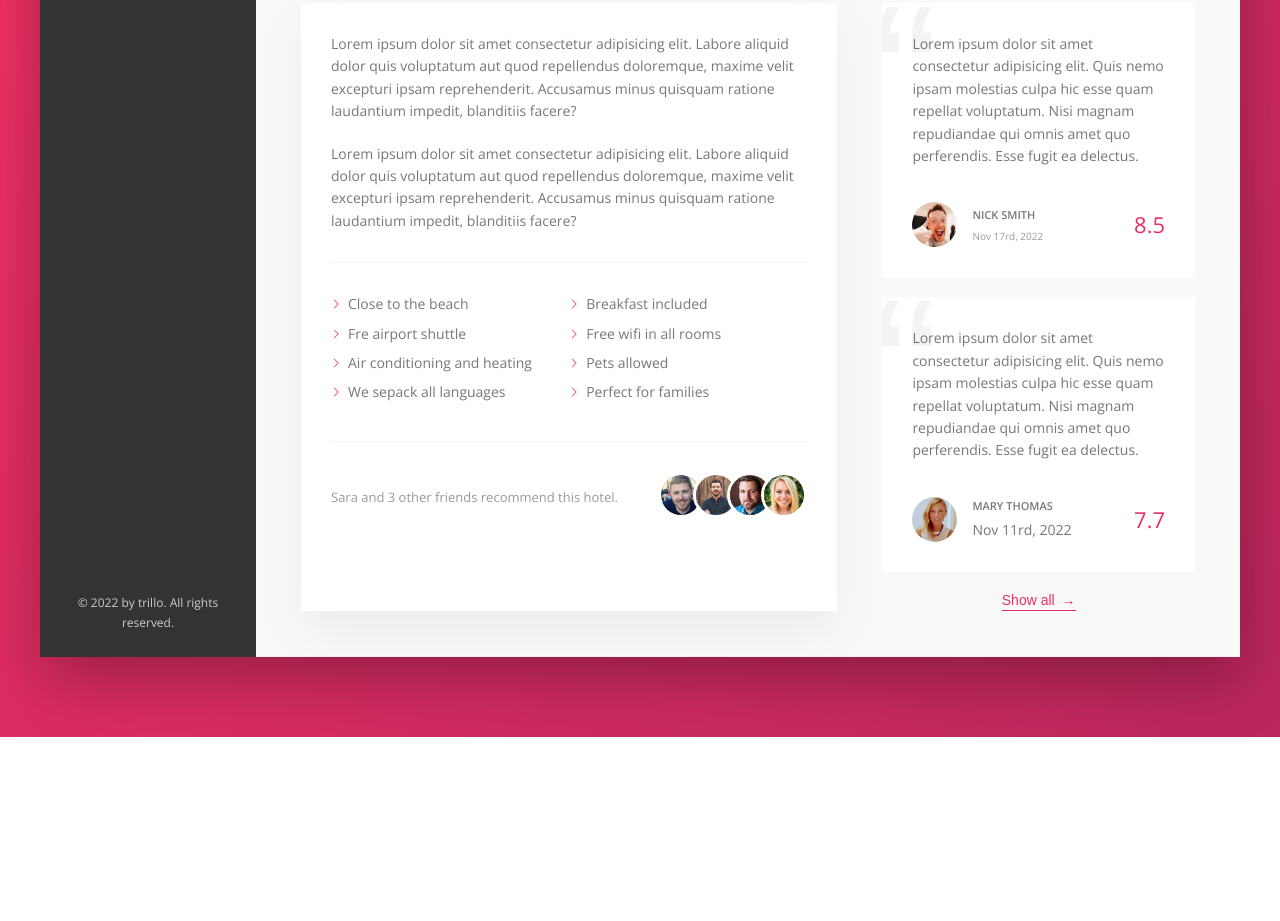
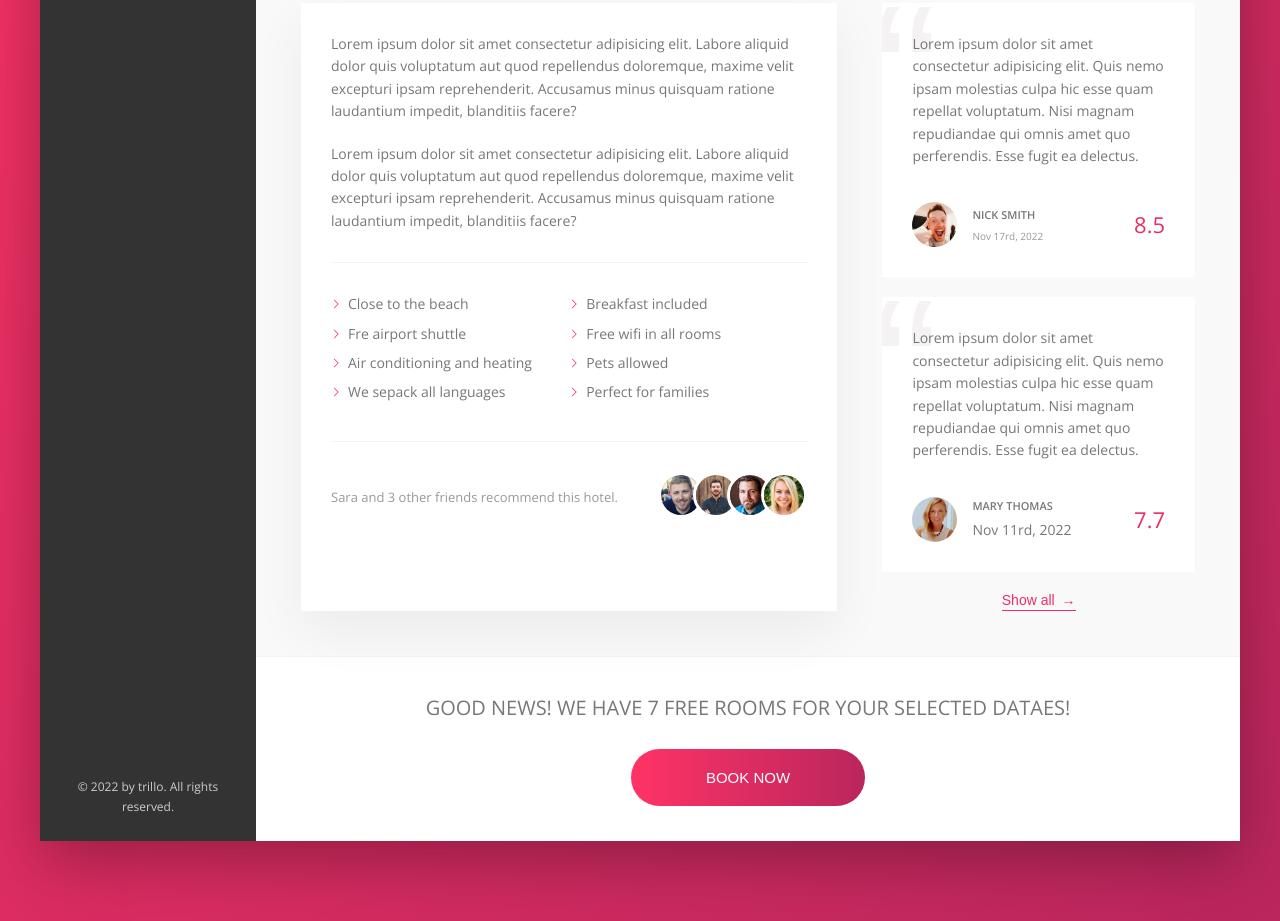
Before and after one commit to DeltaLF/Udemy-Advanced-CSS-and-Sass, a website: page Trillo_project/index.html in a window 1280 px wide. Shown: the part 644-1565 px from the top of the page. Before the commit the page ends 1381 px from the top, so only its background shows below. Drawn offline with nearby package versions, Linux system fonts and the light colour scheme.

Commit message:
trillo view bottom cta

```diff
--- a/Trillo_project/index.html
+++ b/Trillo_project/index.html
@@ -242,6 +242,15 @@
               <button class="btn-inline">Show all <span>&rarr;</span></button>
             </div>
           </div>
+          <div class="cta">
+            <h2 class="cta__book-now">
+              Good news! We have 7 free rooms for your selected dataes!
+            </h2>
+            <button class="btn">
+              <span class="btn__visible">Book now</span>
+              <span class="btn__invisible">Only 4 rooms left</span>
+            </button>
+          </div>
         </main>
       </div>
     </div>
--- a/Trillo_project/sass/components/_view.scss
+++ b/Trillo_project/sass/components/_view.scss
@@ -243,3 +243,67 @@
     z-index: 1;
   }
 }
+
+////////////////////////////////
+// CALL TO ACTION
+.cta {
+  padding: 3.5rem 0;
+  text-align: center;
+  &__book-now {
+    font-size: 2rem;
+    font-weight: 300;
+    text-transform: uppercase;
+    margin-bottom: 2.5rem;
+  }
+}
+
+.btn {
+  font-size: 1.5rem;
+  font-weight: 300;
+  text-transform: uppercase;
+  border-radius: 100px;
+  border: none;
+  position: relative;
+  overflow: hidden; // hide invisible span
+  background-image: linear-gradient(
+    to right,
+    var(--color-primary-light),
+    var(--color-primary-dark)
+  );
+  color: #fff;
+  cursor: pointer;
+
+  & > * {
+    // move duplicated code here
+    display: inline-block;
+    height: 100%;
+    width: 100%;
+    transition: all 0.2s;
+  }
+  &__visible {
+    padding: 2rem 7.5rem;
+  }
+  &__invisible {
+    position: absolute;
+    padding: 2rem;
+    left: 0;
+    top: -100%;
+  }
+  &:hover {
+    background-image: linear-gradient(
+      to left,
+      var(--color-primary-light),
+      var(--color-primary-dark)
+    );
+  }
+  &:hover &__visible {
+    transform: translateY(100%);
+  }
+  &:hover &__invisible {
+    top: 0;
+  }
+  &:focus {
+    outline: none;
+    animation: pulsate 1s infinite;
+  }
+}
```
Also changed, not shown: Trillo_project/css/style.css.
